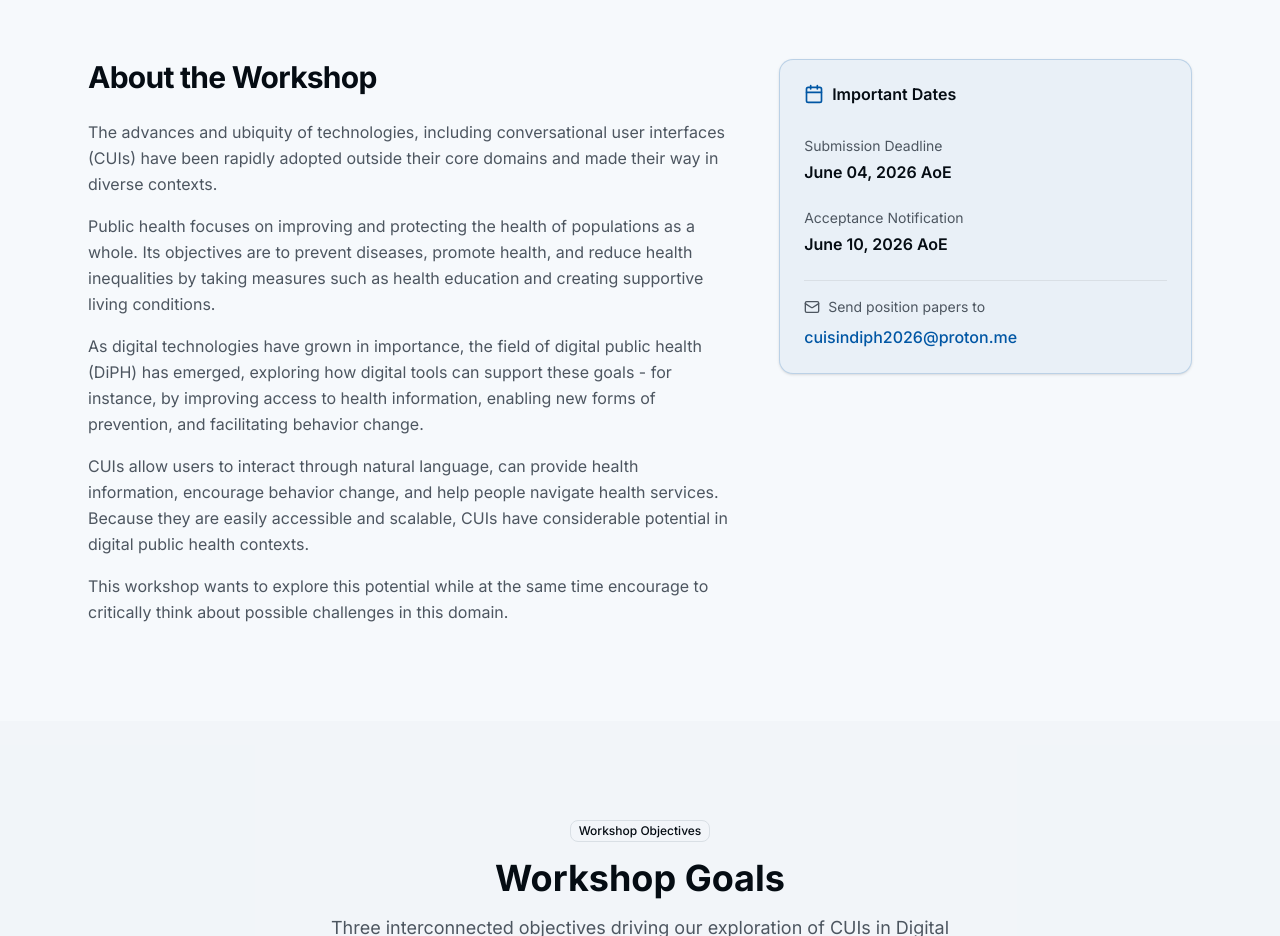
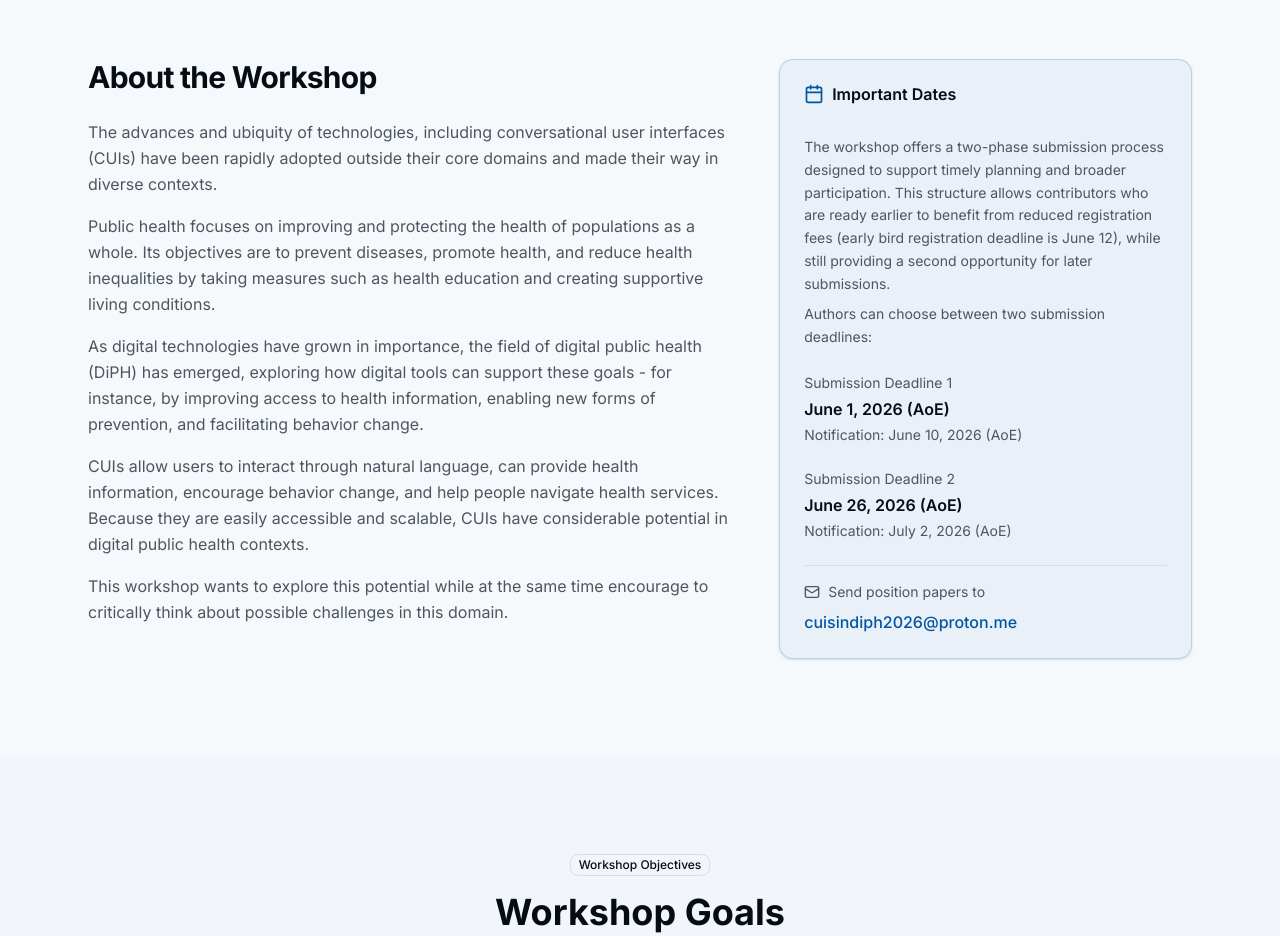
Before and after one commit to TalkHealthyToMe/TalkHealthyToMe.github.io, a Next.js app: page / in a window 1280 px wide. Shown: the part 780-1716 px from the top of the page. Built offline with nearby package versions, Linux system fonts and the light colour scheme.

Commit message:
change about section

```diff
--- a/components/about-section.tsx
+++ b/components/about-section.tsx
@@ -39,15 +39,49 @@ export function AboutSection() {
                   Important Dates
                 </CardTitle>
               </CardHeader>
+
               <CardContent className="space-y-6">
+                {/* Description */}
+                <div className="text-sm text-muted-foreground leading-relaxed">
+                  <p>
+                    The workshop offers a two-phase submission process designed to support
+                    timely planning and broader participation. This structure allows
+                    contributors who are ready earlier to benefit from reduced registration
+                    fees (early bird registration deadline is June 12), while still providing
+                    a second opportunity for later submissions.
+                  </p>
+                  <p className="mt-2">
+                    Authors can choose between two submission deadlines:
+                  </p>
+                </div>
+
+                {/* Deadline 1 */}
                 <div>
-                  <p className="text-sm text-muted-foreground mb-1">Submission Deadline</p>
-                  <p className="font-semibold text-foreground">June 04, 2026 AoE</p>
+                  <p className="text-sm text-muted-foreground mb-1">
+                    Submission Deadline 1
+                  </p>
+                  <p className="font-semibold text-foreground">
+                    June 1, 2026 (AoE)
+                  </p>
+                  <p className="text-sm text-muted-foreground mt-1">
+                    Notification: June 10, 2026 (AoE)
+                  </p>
                 </div>
+
+                {/* Deadline 2 */}
                 <div>
-                  <p className="text-sm text-muted-foreground mb-1">Acceptance Notification</p>
-                  <p className="font-semibold text-foreground">June 10, 2026 AoE</p>
+                  <p className="text-sm text-muted-foreground mb-1">
+                    Submission Deadline 2
+                  </p>
+                  <p className="font-semibold text-foreground">
+                    June 26, 2026 (AoE)
+                  </p>
+                  <p className="text-sm text-muted-foreground mt-1">
+                    Notification: July 2, 2026 (AoE)
+                  </p>
                 </div>
+
+                {/* Email */}
                 <div className="pt-4 border-t border-border">
                   <p className="text-sm text-muted-foreground mb-2 flex items-center gap-2">
                     <Mail className="h-4 w-4" />
```
